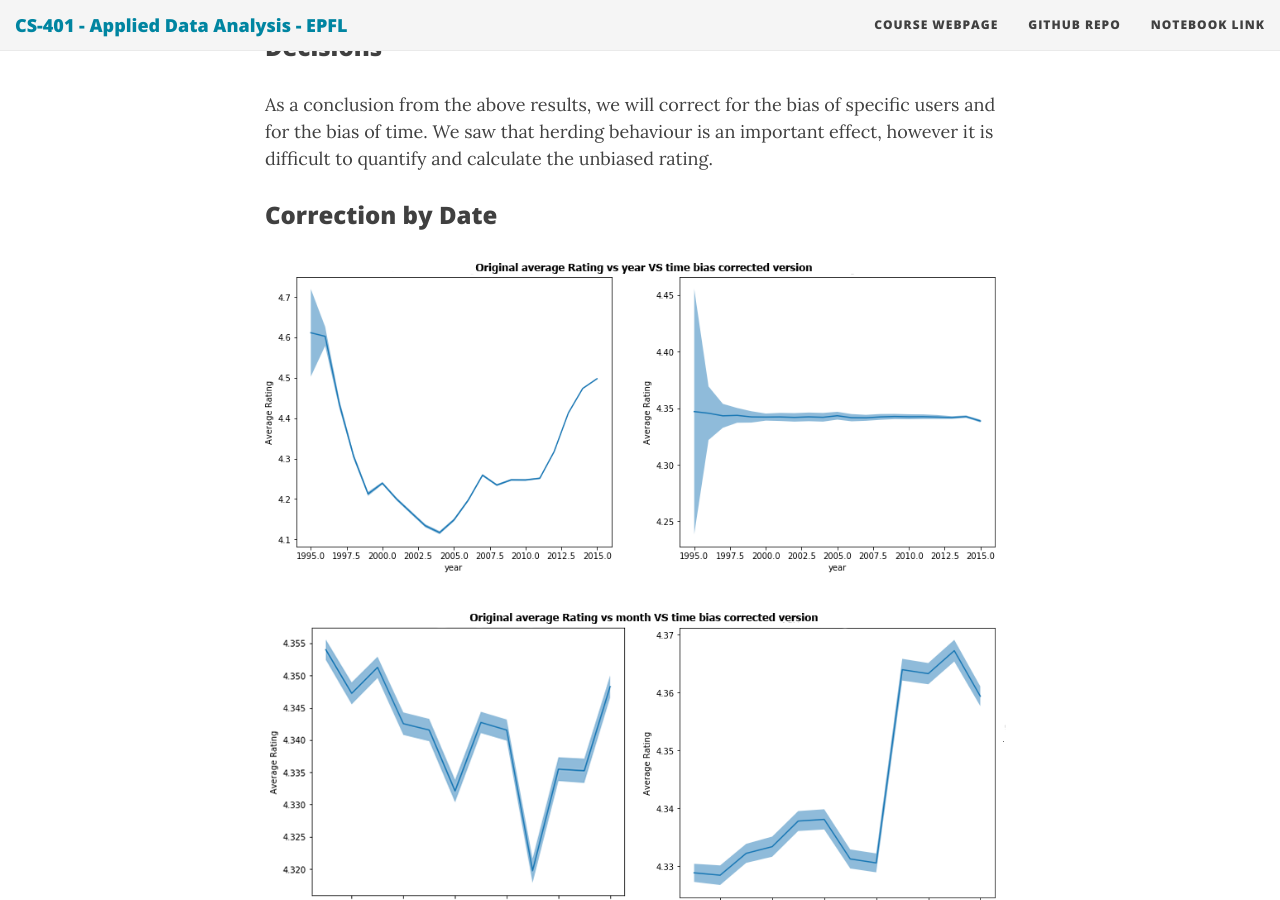
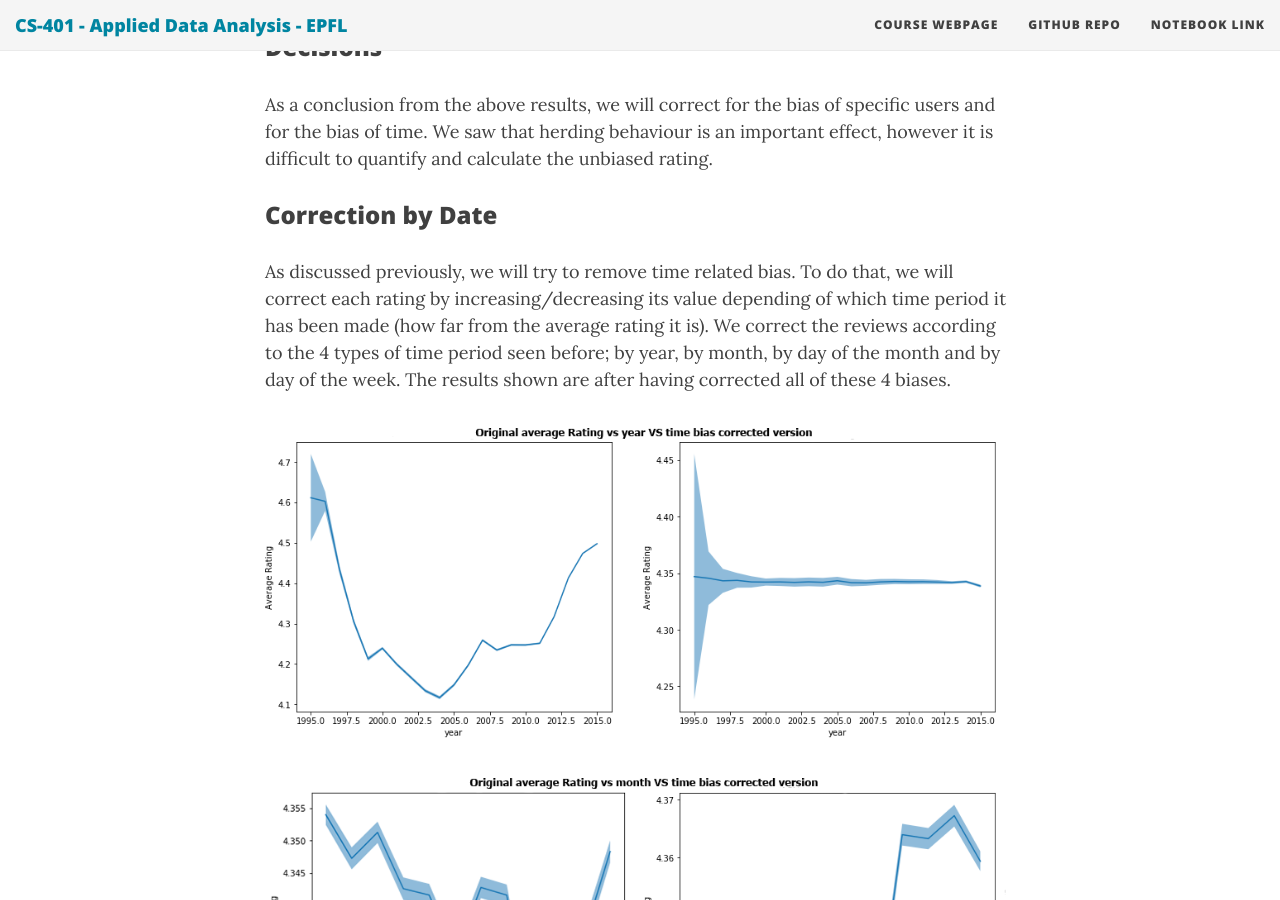
Before and after one commit to ada-lyn/ada-lyn.github.io, a Jekyll site: the page built from index.md, in a window 1280 px wide and 900 px high, scrolled down 32294 px. Built offline with Jekyll 4.4.1, drawn with Linux system fonts in a browser that asks for light colours; nearby versions of some CDN libraries.

Commit message:
Update index.md

```diff
--- a/index.md
+++ b/index.md
@@ -367,6 +367,8 @@ As a conclusion from the above results, we will correct for the bias of specific
 
 ### Correction by Date
 
+As discussed previously, we will try to remove time related bias. To do that, we will correct each rating by increasing/decreasing its value depending of which time period it has been made (how far from the average rating it is). We correct the reviews according to the 4 types of time period seen before; by year, by month, by day of the month and by day of the week. The results shown are after having corrected all of these 4 biases.
+
 <p float="left">
   <img src="/img/time_correction/N1.png" width="99%" />
 </p>
```
